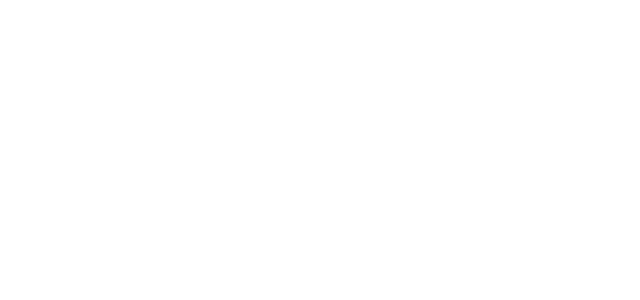
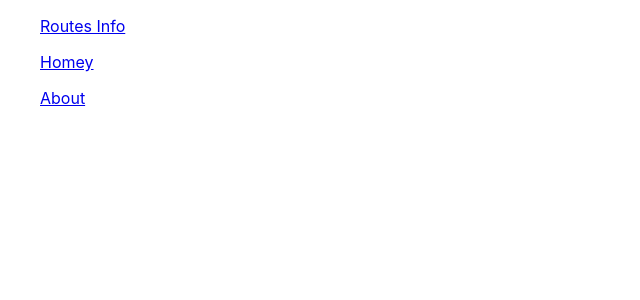
Before and after one commit to ronak-d/Practise, a React (Create React App) app in the folder learning/: page /users in a window 1280 px wide. Shown: the top 300 px of the page, without its empty margins (0-640 px from the left). Built offline with nearby package versions, Linux system fonts and the light colour scheme.

Commit message:
navbar via mapping

```diff
--- a/learning/src/App.js
+++ b/learning/src/App.js
@@ -1,5 +1,5 @@
 import React from "react";
-// import AllRoutes from "./Components/Routers/AllRoutes";
+import AllRoutes from "./Components/Routers/AllRoutes";
 // import Counter from "./Components/Counter/Counter";
 // import Nav from "./Components/Nav/Nav"
 // import Todos from "./Components/Todo/Todos";
@@ -30,7 +30,7 @@
       {/* <ShowRefUses/> */}
       {/* <CApi/> */}
       {/* <MainWrapper /> */}
-      {/* <AllRoutes/> */}
+      <AllRoutes/>
     </div>
   );
 }
--- a/learning/src/Components/Routers/AllRoutes.jsx
+++ b/learning/src/Components/Routers/AllRoutes.jsx
@@ -14,6 +14,7 @@
         <Route path="/" element={<AppRoutes/>}/>
         <Route path="/About" element={<About/>}/>
         <Route path="/Homey" element={<Homey/>}/>
+        {/* <Route path="/users" element={<Users/>}/> */}
     </Routes>
     </>
   )
```
Also changed, not shown: learning/src/Components/Routers/Navbar.jsx (+16 -3 lines).
